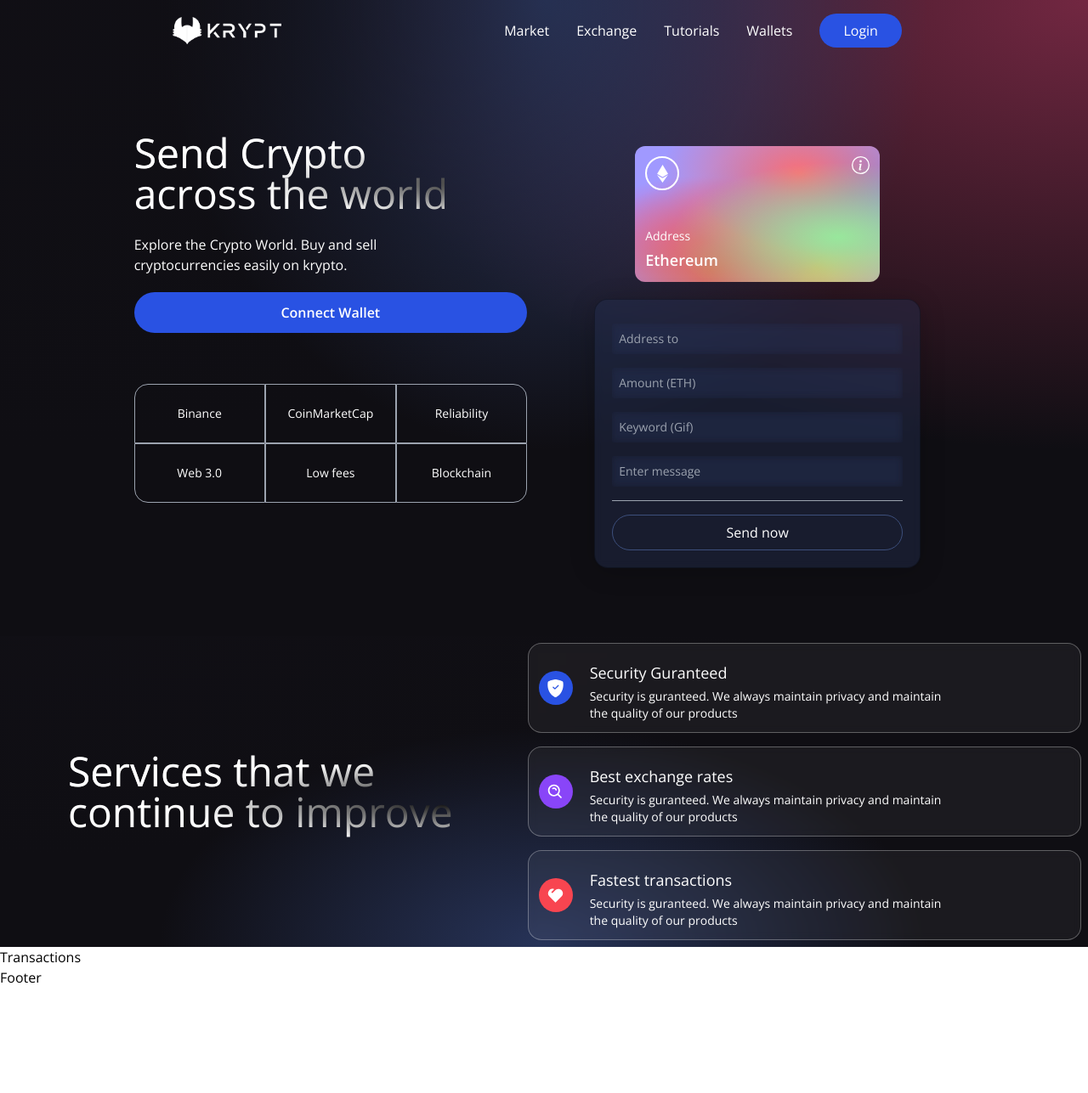
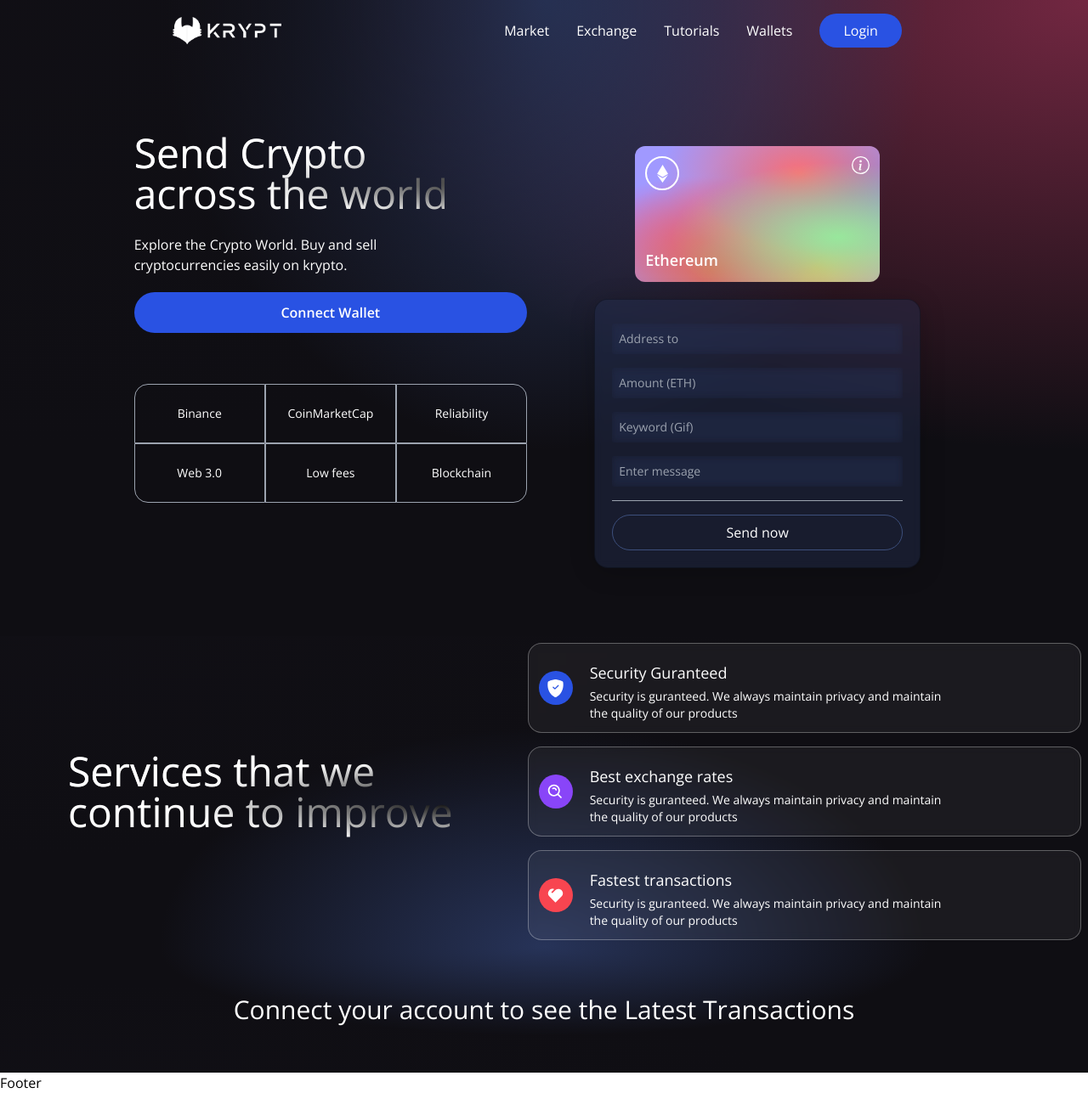
Before and after one commit to aliaftabsheikh/Krypt-Web-3, a React (Vite) app in the folder client/: page / in a window 1280 px wide. Shown: the whole page at 85% size. Before the commit the page ends 1163 px from the top, so only its background shows below. Built offline with nearby package versions, Linux system fonts and the light colour scheme.

Commit message:
transactions

```diff
--- a/client/src/components/Transactions.jsx
+++ b/client/src/components/Transactions.jsx
@@ -1,9 +1,23 @@
-import React from 'react'
+import React, { useContext } from "react";
+
+import { TransactionsContext } from "../context/TransactionsContext";
+import dummyData from "../utils/dummyData";
 
 const Transactions = () => {
-  return (
-    <div>Transactions</div>
-  )
+  const {currentAccount} = useContext(TransactionsContext)
+  return(
+    <div className="flex w-full justify-center items-center 2xl:px-20 gradient-bg-transactions">
+      <div className="flex flex-col md:p-12 py-12 px-4">
+        {currentAccount ? (
+          <h3 className="text-white text-3xl text-center my-2">Latest Transactions</h3>
+        ):(
+          <h3 className="text-white text-3xl text-center my-2">Connect your account to see the Latest Transactions</h3>
+
+        )}
+
+        </div>
+      </div>
+  );
 }
 
-export default Transactions
+export default Transactions;
--- a/client/src/components/Welcome.jsx
+++ b/client/src/components/Welcome.jsx
@@ -72,7 +72,7 @@
                 <BsInfoCircle fontSize={21} color="#fff " />
               </div>
               <div>
-                <p className="text-white font-light text-sm">Address</p>
+                <p className="text-white font-light text-sm">{currentAccount}</p>
                 <p className="text-white font-semibold text-lg mt-1">
                   Ethereum
                 </p>
```
